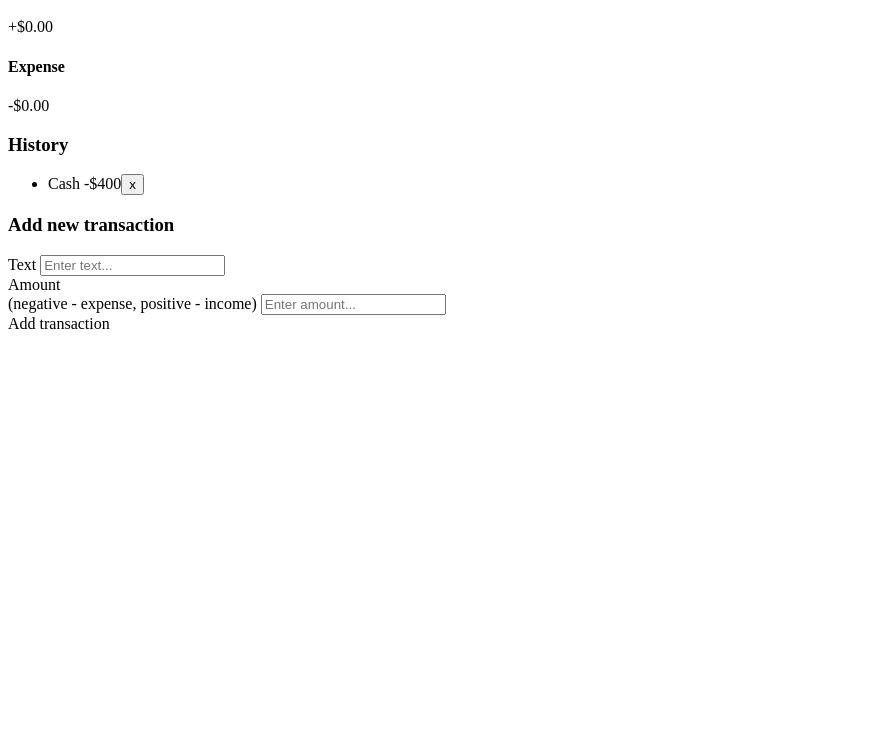
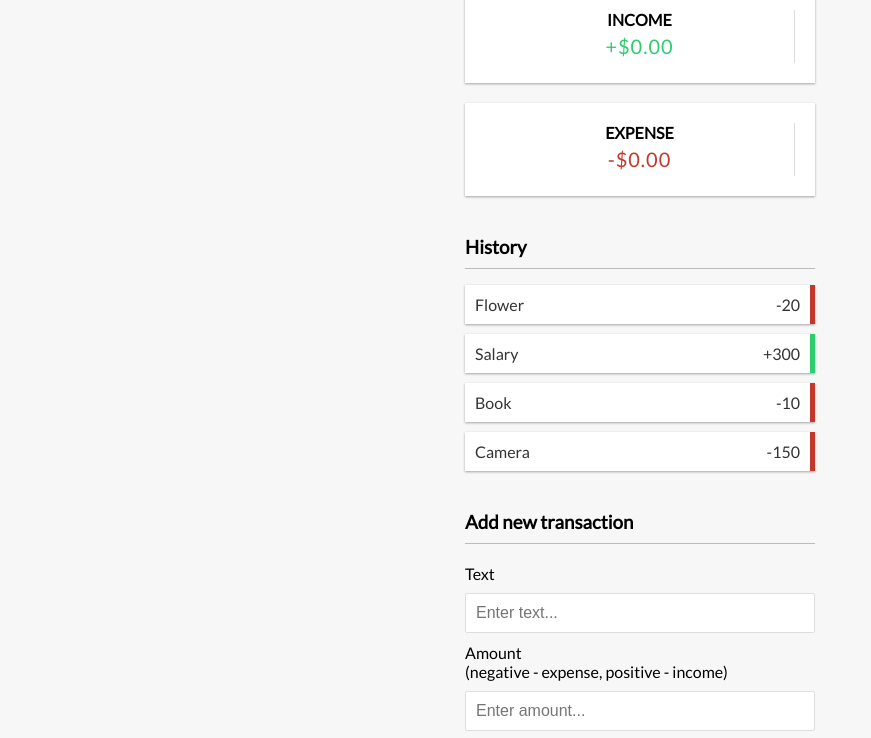
Before and after one commit to VladChepurnoj/expense-tracker-js, a plain HTML site: page index.html in a window 1280 px wide. Shown: the part 187-925 px from the top of the page, without its empty margins (0-871 px from the left). Before the commit the page ends 800 px from the top, so only its background shows below. Drawn offline with Linux system fonts and the light colour scheme.

Commit message:
project css and s

```diff
--- a/index.html
+++ b/index.html
@@ -30,9 +30,9 @@
 
       <h3>History</h3>
       <ul id="list" class="list">
-        <li class="minus">
+        <!-- <li class="minus">
           Cash <span>-$400</span><button class="delete-btn">x</button>
-        </li>
+        </li> -->
       </ul>
 
       <h3>Add new transaction</h3>
--- a/script.js
+++ b/script.js
@@ -0,0 +1,42 @@
+const balance = document.getElementById("balance");
+const money_plus = document.getElementById("money-plus");
+const money_minus = document.getElementById("money-minus");
+const list = document.getElementById("list");
+const form = document.getElementById("form");
+const text = document.getElementById("text");
+const amount = document.getElementById("amount");
+
+const dummyTransactions = [
+  { id: 1, text: "Flower", amount: -20 },
+  { id: 2, text: "Salary", amount: 300 },
+  { id: 3, text: "Book", amount: -10 },
+  { id: 4, text: "Camera", amount: -150 },
+];
+
+let transactions = dummyTransactions;
+
+//add transactions
+function addTransactionDOM(transaction) {
+  //get sign
+  const sign = transaction.amount < 0 ? "-" : "+";
+
+  const item = document.createElement("li");
+
+  item.classList.add(transaction.amount < 0 ? "minus" : "plus");
+
+  item.innerHTML = `
+   ${transaction.text} <span>${sign}${Math.abs(transaction.amount)}</span>
+    <button class="delete-btn">x</button>
+
+   `;
+  list.appendChild(item);
+}
+
+//init app
+function init() {
+  list.innerHTML = "";
+
+  transactions.forEach(addTransactionDOM);
+}
+
+init();
--- a/style.css
+++ b/style.css
@@ -1 +1,151 @@
 @import url("https://fonts.googleapis.com/css?family=Lato&display=swap");
+
+:root {
+  --box-shadow: 0 1px 3px rgba(0, 0, 0, 0.12), 0 1px 2px rgba(0, 0, 0, 0.24);
+}
+
+* {
+  box-sizing: border-box;
+}
+
+body {
+  background-color: #f7f7f7;
+  display: flex;
+  flex-direction: column;
+  align-items: center;
+  justify-content: center;
+  min-height: 100vh;
+  margin: 0;
+  font-family: "Lato", sans-serif;
+}
+
+.container {
+  margin: 30px auto;
+  width: 350px;
+}
+
+h1 {
+  letter-spacing: 1px;
+  margin: 0;
+}
+
+h3 {
+  border-bottom: 1px solid #bbb;
+  padding-bottom: 10px;
+  margin: 40px 0 10px;
+}
+
+h4 {
+  margin: 0;
+  text-transform: uppercase;
+}
+
+.inc-exp-container {
+  background-color: #fff;
+  box-shadow: var(--box-shadow);
+  padding: 20px;
+  display: flex;
+  justify-content: space-between;
+  margin: 20px 0;
+}
+
+.inc-exp-container > div {
+  flex: 1;
+  text-align: center;
+}
+
+.inc-exp-container > div:first-of-type {
+  border-right: 1px solid #dedede;
+}
+
+.money {
+  font-size: 20px;
+  letter-spacing: 1px;
+  margin: 5px 0;
+}
+
+.money.plus {
+  color: #2ecc71;
+}
+
+.money.minus {
+  color: #c0392b;
+}
+
+label {
+  display: inline-block;
+  margin: 10px 0;
+}
+
+input[type="text"],
+input[type="number"] {
+  border: 1px solid #dedede;
+  border-radius: 2px;
+  display: block;
+  font-size: 16px;
+  padding: 10px;
+  width: 100%;
+}
+
+.btn {
+  cursor: pointer;
+  background-color: #9c88ff;
+  box-shadow: var(--box-shadow);
+  color: #fff;
+  border: 0;
+  display: block;
+  font-size: 16px;
+  margin: 10px 0 30px;
+  padding: 10px;
+  width: 100%;
+}
+
+.btn:focus,
+.delete-btn:focus {
+  outline: 0;
+}
+
+.list {
+  list-style-type: none;
+  padding: 0;
+  margin-bottom: 40px;
+}
+
+.list li {
+  background-color: #fff;
+  box-shadow: var(--box-shadow);
+  color: #333;
+  display: flex;
+  justify-content: space-between;
+  position: relative;
+  padding: 10px;
+  margin: 10px 0;
+}
+
+.list li.plus {
+  border-right: 5px solid #2ecc71;
+}
+
+.list li.minus {
+  border-right: 5px solid #c0392b;
+}
+
+.delete-btn {
+  cursor: pointer;
+  background-color: #e74c3c;
+  border: 0;
+  color: #fff;
+  font-size: 20px;
+  line-height: 20px;
+  padding: 2px 5px;
+  position: absolute;
+  top: 50%;
+  left: 0;
+  transform: translate(-100%, -50%);
+  opacity: 0;
+  transition: opacity 0.3s ease;
+}
+
+.list li:hover .delete-btn {
+  opacity: 1;
+}
```
